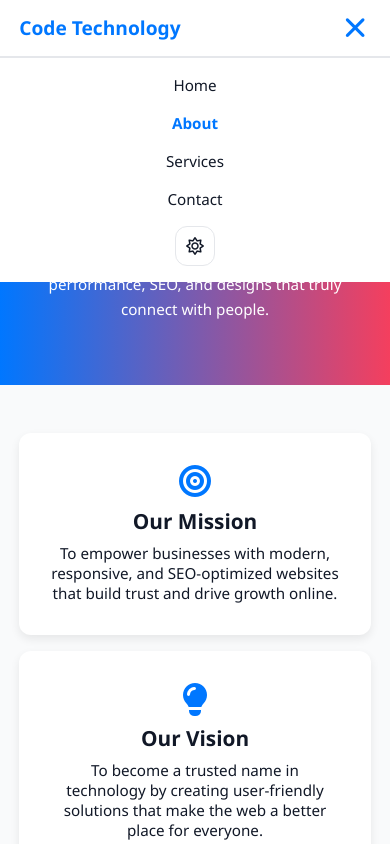
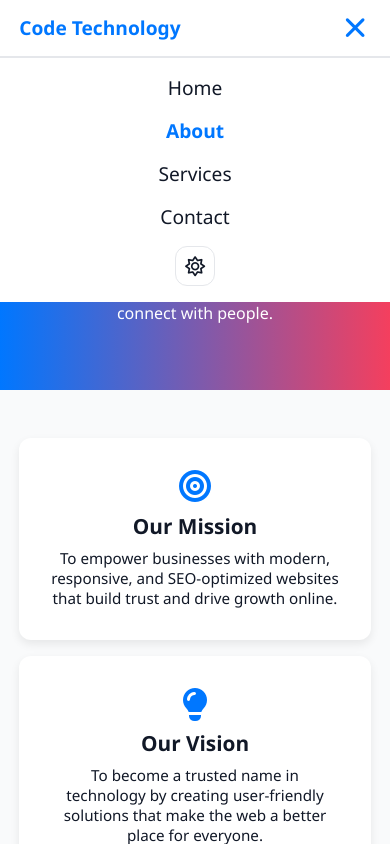
Before and after one commit to HimanshuuKumar/code-technology, a plain HTML site: page about.html in a window 390 px wide. Both pictures are taken after a click on the icon 355 px from the left and 27 px from the top of the page. Shown: the top 844 px of the page. Drawn offline with Linux system fonts and the light colour scheme.

Commit message:
style.css

```diff
--- a/style.css
+++ b/style.css
@@ -237,7 +237,7 @@ background: var(--bg-section);
     padding: 1rem 0rem;
   }
  .nav-links a{
-  font-size: 0.95rem;
+  font-size: 1.2rem;
  }
   .nav-links.show{
     display: flex;
@@ -252,7 +252,7 @@ background: var(--bg-section);
     width: 40px;
   }
   #theme-toggle i{
-    font-size: 16px;
+    font-size: 18px;
   }
 }
 
@@ -424,7 +424,7 @@ background: var(--bg-section);
     font-size: 2rem;
   }
   .about-hero p{
-    font-size: 0.95rem;
+    font-size: 1rem;
   }
 
   /*card*/
@@ -700,12 +700,14 @@ background: var(--bg-section);
   font-size: 1rem;
   border: 1px solid #ddd;
   background: var(--bg-section);
+  color: var(--text-secondary);
 
 }
 
-.contact-form input:focus, .contact-form textarea:focus{
+.contact-form input:focus,
+.contact-form textarea:focus {
   outline: none;
-  border-color: 1px solid var(--primary-color);
+  border-color: var(--primary-color);
 }
 
 
@@ -760,4 +762,5 @@ background: var(--bg-section);
     padding-left: 1.2rem;
     padding-right: 1.2rem;
   }
+
 }
```
